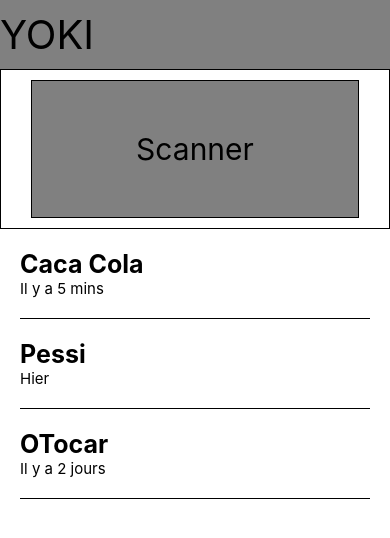
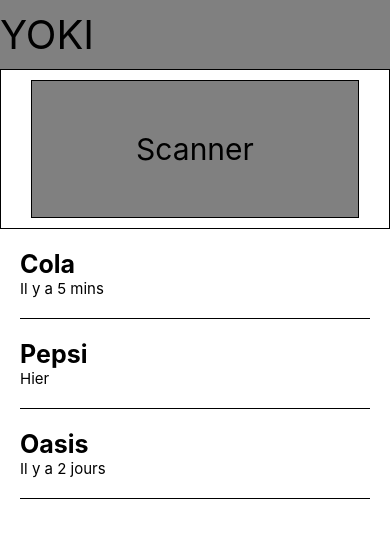
Before and after one commit to Screenyx/yoki, a React Native app: screen / in a window 390 px wide. Shown: the top 538 px of the page. Built offline with nearby package versions, Linux system fonts and the light colour scheme.

Commit message:
ex4 done

```diff
--- a/components/Products.js
+++ b/components/Products.js
@@ -4,9 +4,9 @@
 export default function Products() {
 	return (
 	    <ScrollView>
-            <Product title='Caca Cola' desc={'Il y a 5 mins'}></Product>
-            <Product title='Pessi' desc={'Hier'}></Product>
-            <Product title='OTocar' desc={'Il y a 2 jours'}></Product>
+            <Product title='Cola' desc={'Il y a 5 mins'}></Product>
+            <Product title='Pepsi' desc={'Hier'}></Product>
+            <Product title='Oasis' desc={'Il y a 2 jours'}></Product>
         </ScrollView>
 	)
 }
```
